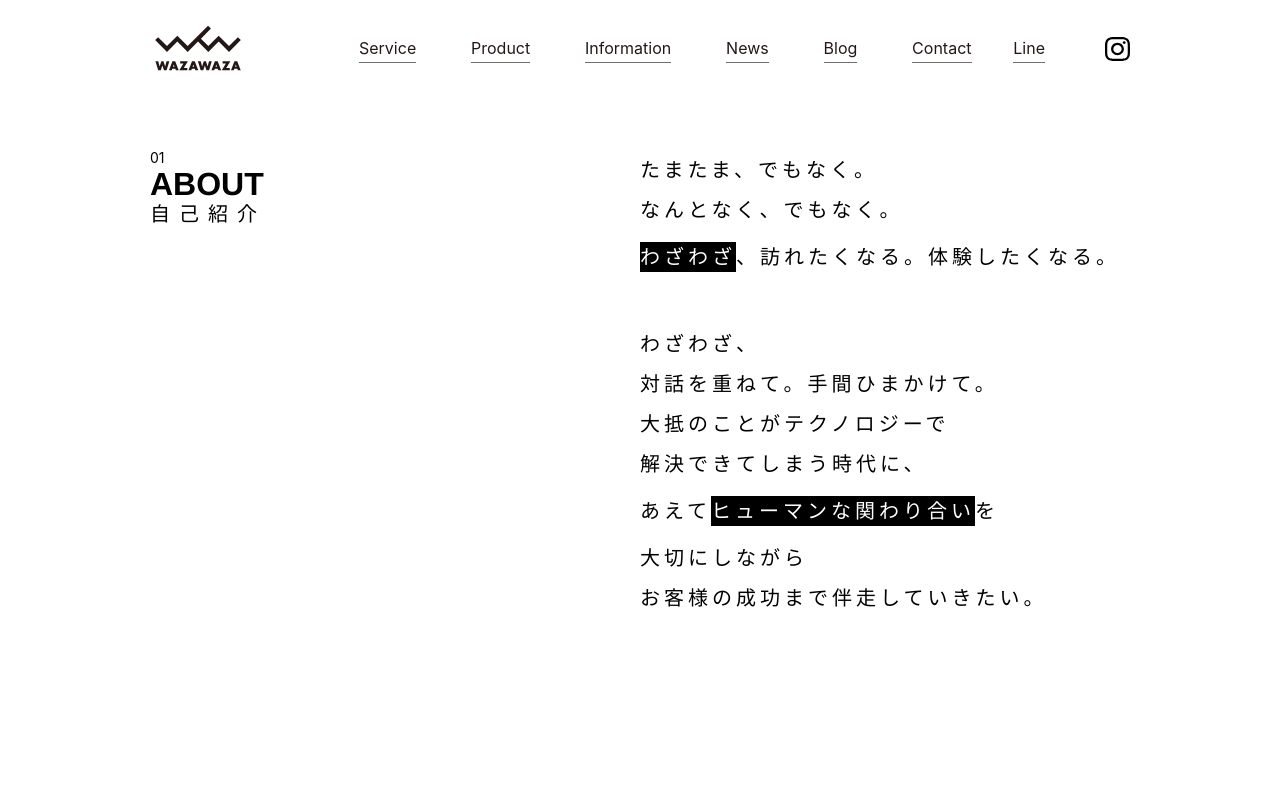
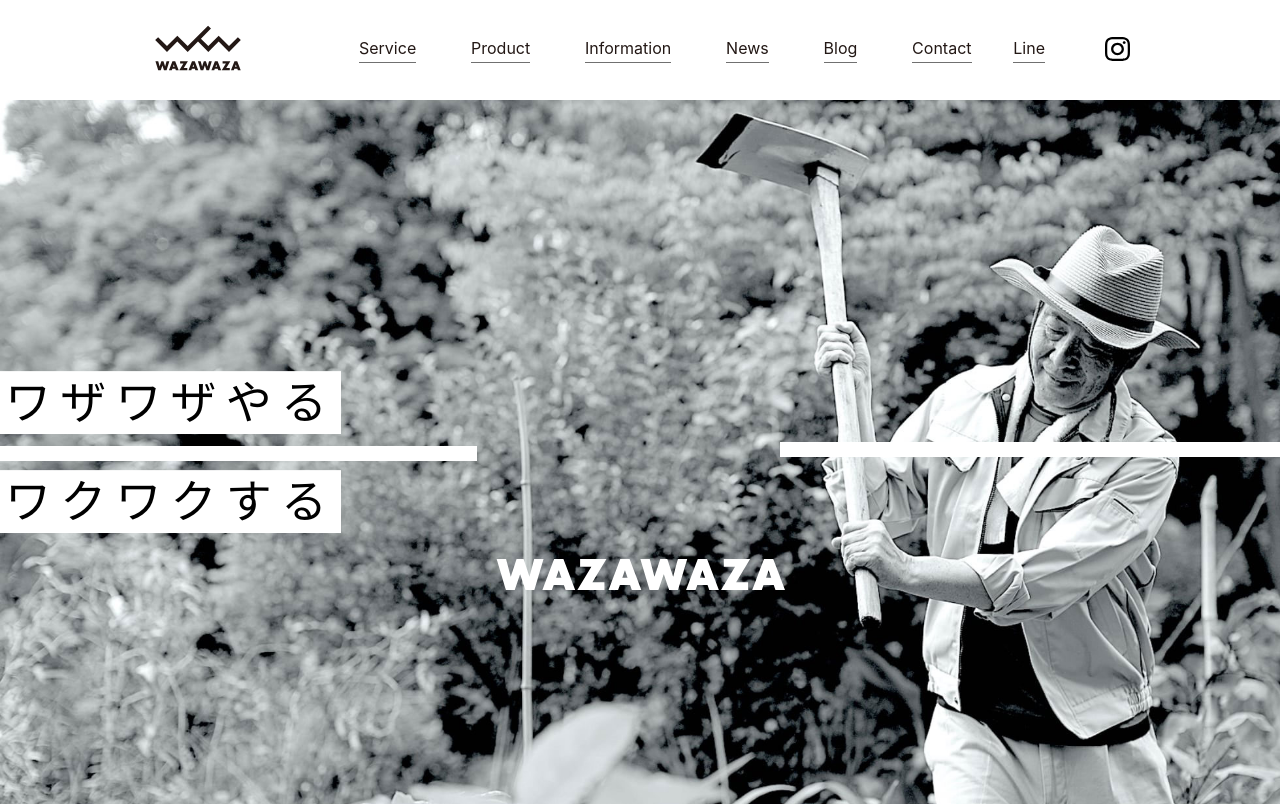
Before and after one commit to yamada-0320/wazawaza-corporate, a Next.js app: page / in a window 1280 px wide. Shown: the top 806 px of the page. Built offline with nearby package versions, Linux system fonts and the light colour scheme.

Commit message:
Update page.tsx

```diff
--- a/app/page.tsx
+++ b/app/page.tsx
@@ -35,7 +35,8 @@ export default function Home() {
 
   return (
     <main className="home">
-      <section className="scMv">
+      {/* メインビジュアル（style={{ display: "block" }} を追加して表示化） */}
+      <section className="scMv" style={{ display: "block" }}>
         <div className="mvWrap">
           <div className="passing-box titleArea">
             <h2 className="mvTitle">
@@ -262,7 +263,7 @@ export default function Home() {
         </p>
       </section>
 
-      {/* contact */}
+      {/* contact 共通コンポーネント呼出 */}
       <Contact />
     </main>
   );
```
